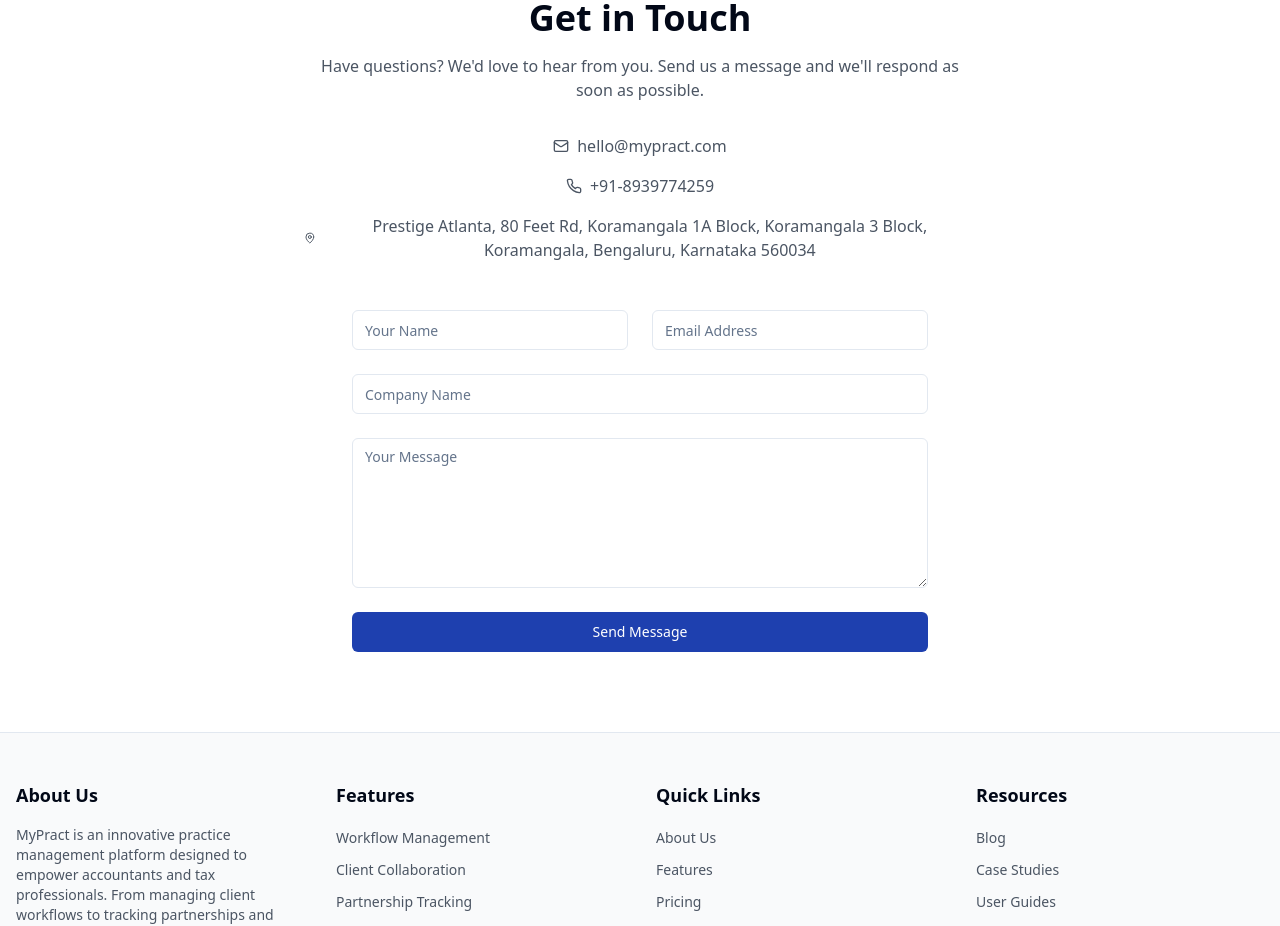
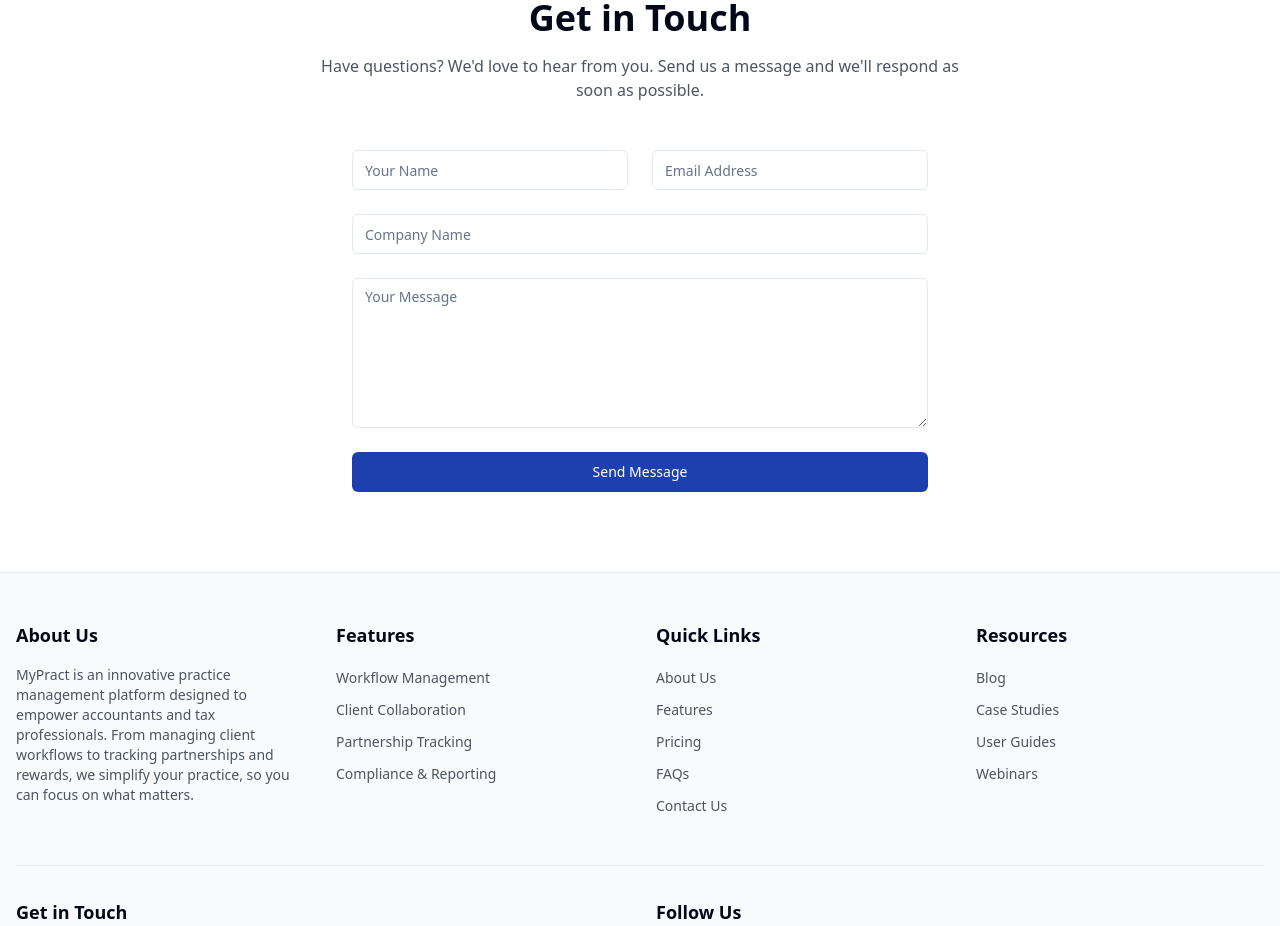
Before and after one commit to Deeshum/mypract-homepage, a React (Vite) app: page / in a window 1280 px wide. Shown: the part 3780-4706 px from the top of the page. Built offline with nearby package versions, Linux system fonts and the light colour scheme.

Commit message:
Refactor contact information placement
Removed contact information from the footer, keeping only the "Get in Touch" section in the footer component. The "Contact Us" form remains on the page.
[skip gpt_engineer]

```diff
--- a/src/components/home/ContactForm.tsx
+++ b/src/components/home/ContactForm.tsx
@@ -3,7 +3,6 @@ import { Button } from "@/components/ui/button";
 import { Input } from "@/components/ui/input";
 import { Textarea } from "@/components/ui/textarea";
 import { useToast } from "@/components/ui/use-toast";
-import { Mail, Phone, MapPin } from "lucide-react";
 
 const ContactForm = () => {
   const { toast } = useToast();
@@ -34,17 +33,6 @@ const ContactForm = () => {
             Have questions? We'd love to hear from you. Send us a message
             and we'll respond as soon as possible.
           </p>
-          <div className="flex flex-col gap-4 mb-8">
-            <div className="flex items-center justify-center gap-2 text-gray-600">
-              <Mail className="w-4 h-4" /> hello@mypract.com
-            </div>
-            <div className="flex items-center justify-center gap-2 text-gray-600">
-              <Phone className="w-4 h-4" /> +91-8939774259
-            </div>
-            <div className="flex items-center justify-center gap-2 text-gray-600">
-              <MapPin className="w-4 h-4" /> Prestige Atlanta, 80 Feet Rd, Koramangala 1A Block, Koramangala 3 Block, Koramangala, Bengaluru, Karnataka 560034
-            </div>
-          </div>
         </div>
         <form onSubmit={handleSubmit} className="max-w-xl mx-auto space-y-6">
           <div className="grid grid-cols-2 gap-6">
```
